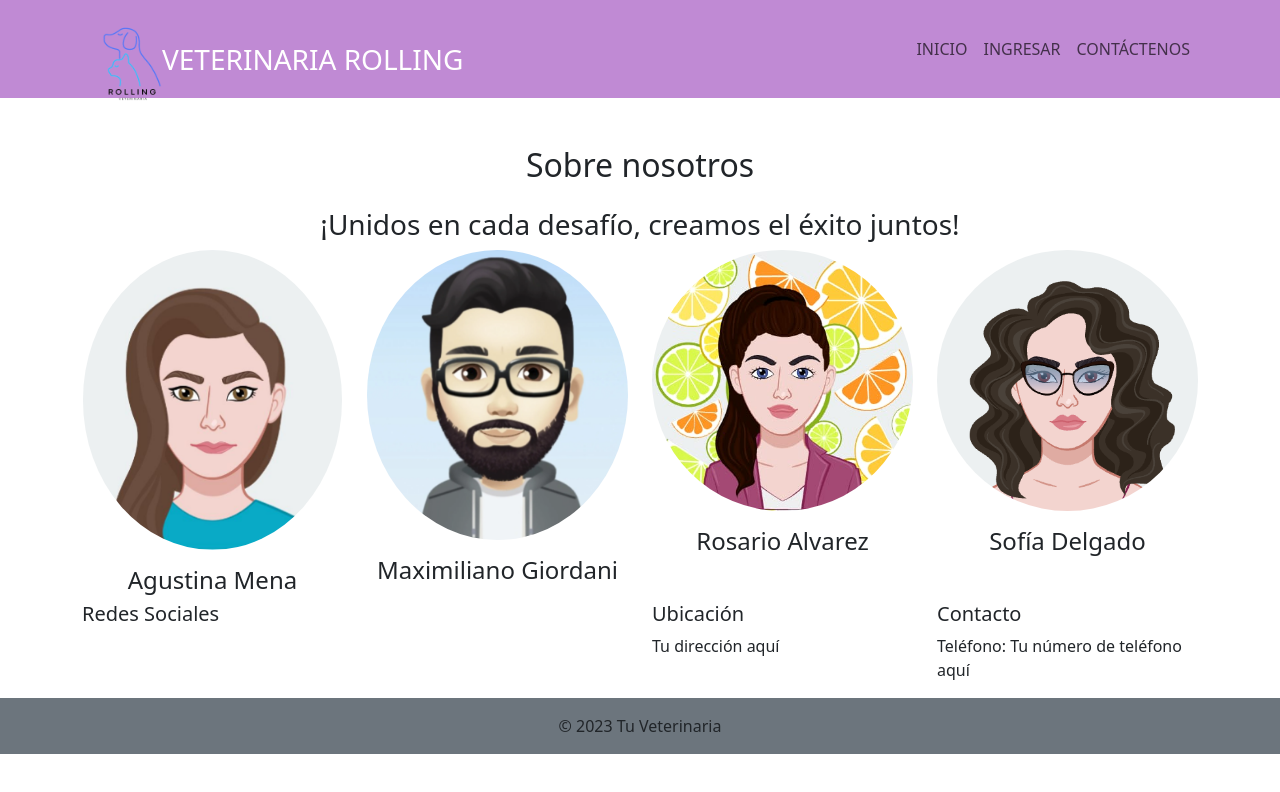
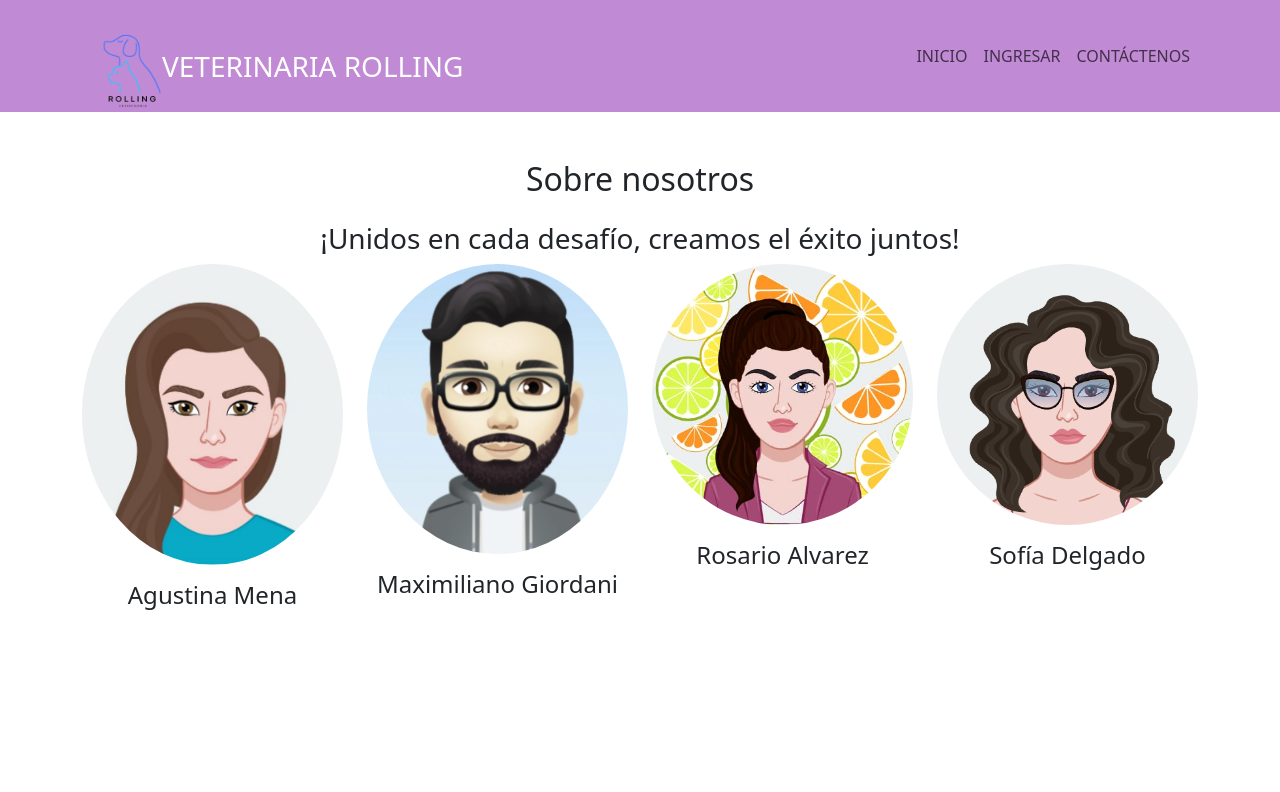
Before and after one commit to maxigiordani/ProyectoVeterinaria, a React (Vite) app: page /aboutus in a window 1280 px wide. Shown: the top 792 px of the page. Built offline with nearby package versions, Linux system fonts and the light colour scheme; no server answers; the HTML template or start-up script is replaced by a standard one.

Commit message:
errror solved in style

```diff
--- a/src/App.css
+++ b/src/App.css
@@ -22,6 +22,7 @@
   top: 1000px;
   right: 150px;
   width: 30px;
+
   height: 100vh;
   padding: 20px;
   display: flex;
@@ -67,9 +68,9 @@
 .tituloprincipal {
   color: white;
   border-color: black;
-  font-size: 58px;
+  align-items: center;
+  font-size: 80px;
   -webkit-text-stroke: 2px rgb(179, 57, 57);
-
 }
 
 .fondo-container {
@@ -134,6 +135,7 @@
 }
 
 
+
 .cardplanes {
   align-items: center;
 }
@@ -144,6 +146,10 @@
 
 .publicidaddetail{
   margin-top: 5000px;
+}
+
+.formularioconsulta {
+  margin-top: 150px;
 }
 
 .tiempo {
@@ -180,39 +186,6 @@ padding: 5px;
   margin-left: 255px;
 }
 
-.imagenavatar {
- max-width: 350px;
- max-height: 300px;
-}
-
-.imagenavatar:hover {
-transform: scale(1.1);
-box-shadow: 0 0 15px rgba(183, 26, 223, 0.5);
-}
-
-
-.fraseequipo {
-  margin: 30px;
-}
-
-.botonlogin {
-  margin-top: 20px;
-}
-
-.map-container {
-  height: 400px;
-}
-
-.map-container iframe {
-  width: 320px;
-  height: 200px;
-}
-
-.linkadm {
-  color: white;
-}
-
-
 .btn-violeta{
   background-color: #c08ad4;
   color:white
--- a/src/components/pages/Footer.jsx
+++ b/src/components/pages/Footer.jsx
@@ -1,32 +1,15 @@
-// Footer.jsx
-import React from 'react';
-import { Container, Row, Col } from 'react-bootstrap';
+
+import 'bootstrap/dist/css/bootstrap.min.css';
+import '/src/App.css';
 
 const Footer = () => {
   return (
-    <footer  id='stylefooter'>
-      <Container>
-        <Row>
-          <Col md={6}>
-            <h5>Redes Sociales</h5>
-            {/* Agrega tus enlaces de redes sociales aquí */}
-          </Col>
-          <Col md={3}>
-            <h5>Ubicación</h5>
-            <p>Tu dirección aquí</p>
-          </Col>
-          <Col md={3}>
-            <h5>Contacto</h5>
-            <p>Teléfono: Tu número de teléfono aquí</p>
-            {/* Puedes agregar más información de contacto si es necesario */}
-          </Col>
-        </Row>
-      </Container>
-      <div className="text-center p-3 bg-secondary">
-        {/* Información adicional o créditos aquí */}
-        © {new Date().getFullYear()} Tu Veterinaria
-      </div>
-    </footer>
+    <footer className="stylefooter bg-dark text-light">
+
+
+
+
+  </footer>
   );
 };
 
```
